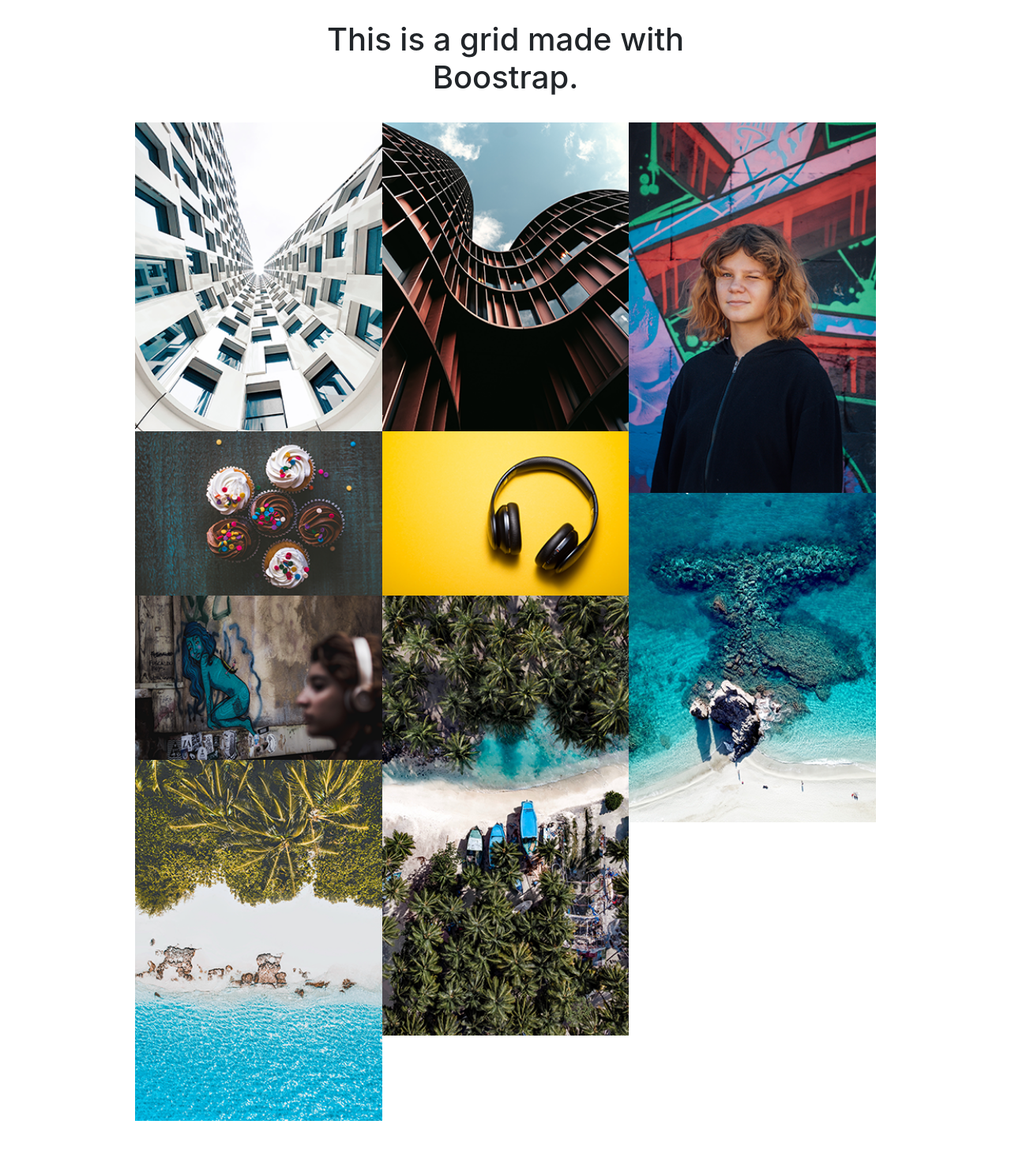
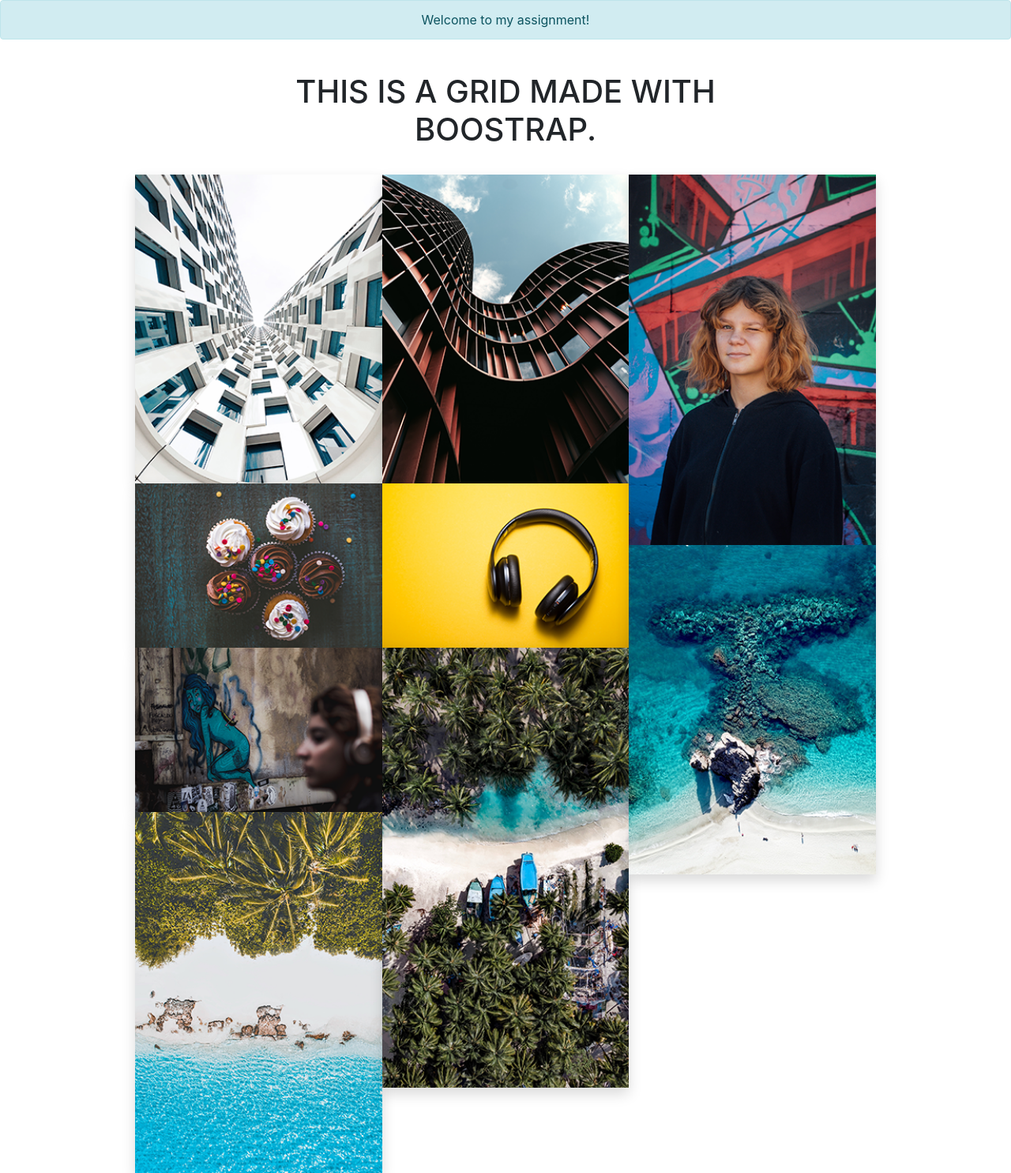
Before and after one commit to skroggy/m2-hw2-perkins-nicole, a plain HTML site: page index.html in a window 1280 px wide. Shown: the whole page at 79% size. Before the commit the page ends 1419 px from the top, so only its background shows below. Drawn offline with nearby package versions, Linux system fonts and the light colour scheme.

Commit message:
Added content styling and titles to images

```diff
--- a/index.html
+++ b/index.html
@@ -16,26 +16,28 @@
 
   <body>
 
-     <h1 class="">This is a grid made with Boostrap.</h1>
+    <div class="alert alert-info" role="alert">Welcome to my assignment!</div>
+
+     <h1 class="text-center text-uppercase">This is a grid made with Boostrap.</h1>
 
      <div class="container-fluid">
          <div class="row justify-content-center no-gutters">
              <div class="col-10 col-sm-5 col-md-3">
-                <img src="img/hw2-image1.png" alt="Perspective view of Windows on a Building">
-                <img src="img/hw2-image2.png" alt="Assorted Cupakes">
-                <img src="img/hw2-image3.png" alt="Street art with a Women in foreground">
-                <img src="img/hw2-image4.png" alt="Arial view of a beach">
+                <img class="shadow" src="img/hw2-image1.png" title="Building 1" alt="Perspective view of Windows on a Building">
+                <img class="shadow" src="img/hw2-image2.png" title="Cupcakes" alt="Assorted Cupakes">
+                <img class="shadow" src="img/hw2-image3.png" title="Woman and Art 1" alt="Street art with a Women in foreground">
+                <img class="shadow" src="img/hw2-image4.png" title="Beach 1" alt="Arial view of a beach">
              </div>
 
             <div class="col-10 col-sm-5 col-md-3">
-                <img src="img/hw2-image5.png" alt="Perspective view of a building">
-                <img src="img/hw2-image6.png" alt="Headphones">
-                <img src="img/hw2-image7.png" alt="Arial view of boats on a beach">
+                <img class="shadow" src="img/hw2-image5.png" title="Building 2" alt="Perspective view of a building">
+                <img class="shadow" src="img/hw2-image6.png" title="Headphones" alt="Overhead view of Headphones">
+                <img class="shadow" src="img/hw2-image7.png" title="Beach 2" alt="Arial view of boats on a beach">
             </div>
 
             <div class="col-10 col-sm-5 col-md-3">
-                <img src="img/hw2-image8.png" alt="A woman standing in front of street art">
-                <img src="img/hw2-image9.png" alt="Arial view of a coral reef">
+                <img class="shadow" src="img/hw2-image8.png" title="Woman and Art 2" alt="A woman standing in front of street art">
+                <img class="shadow" src="img/hw2-image9.png" title="Beach 3" alt="Arial view of a coral reef">
             </div>
         </div>
     </div>
```
